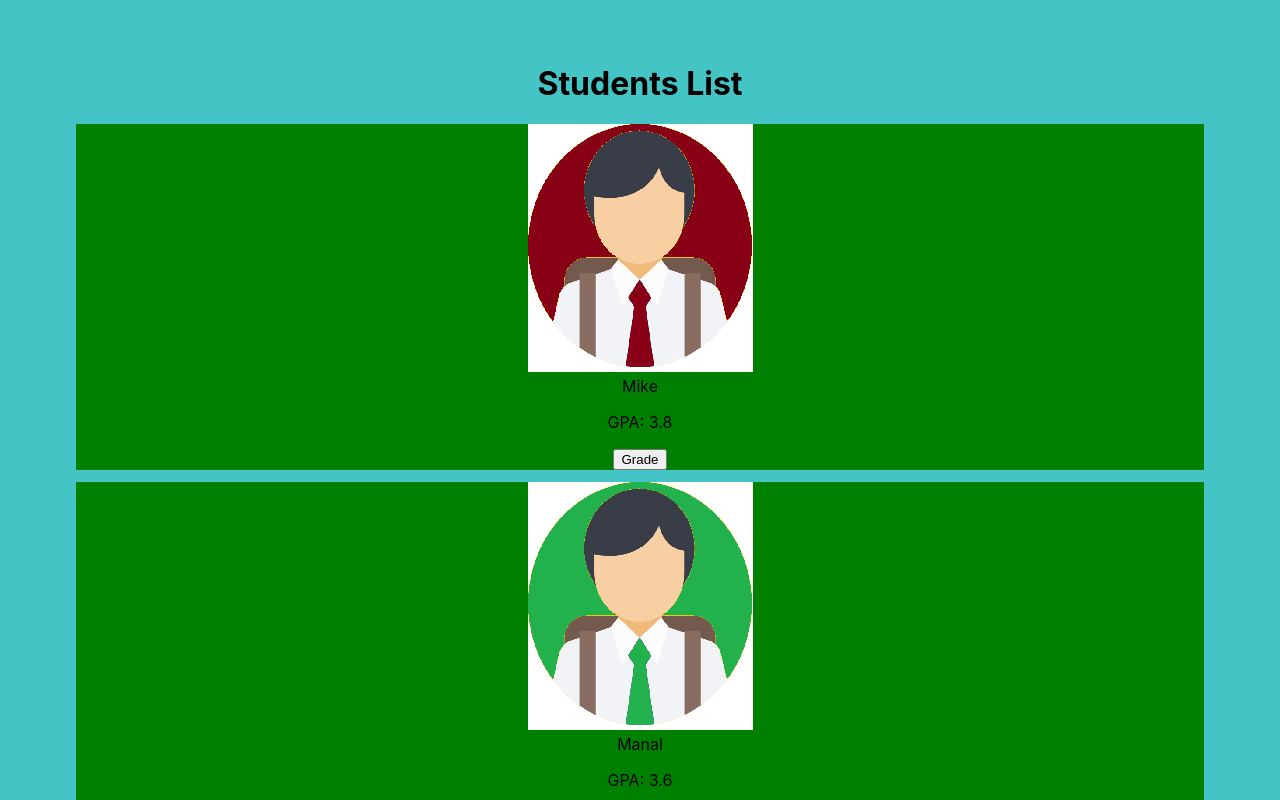
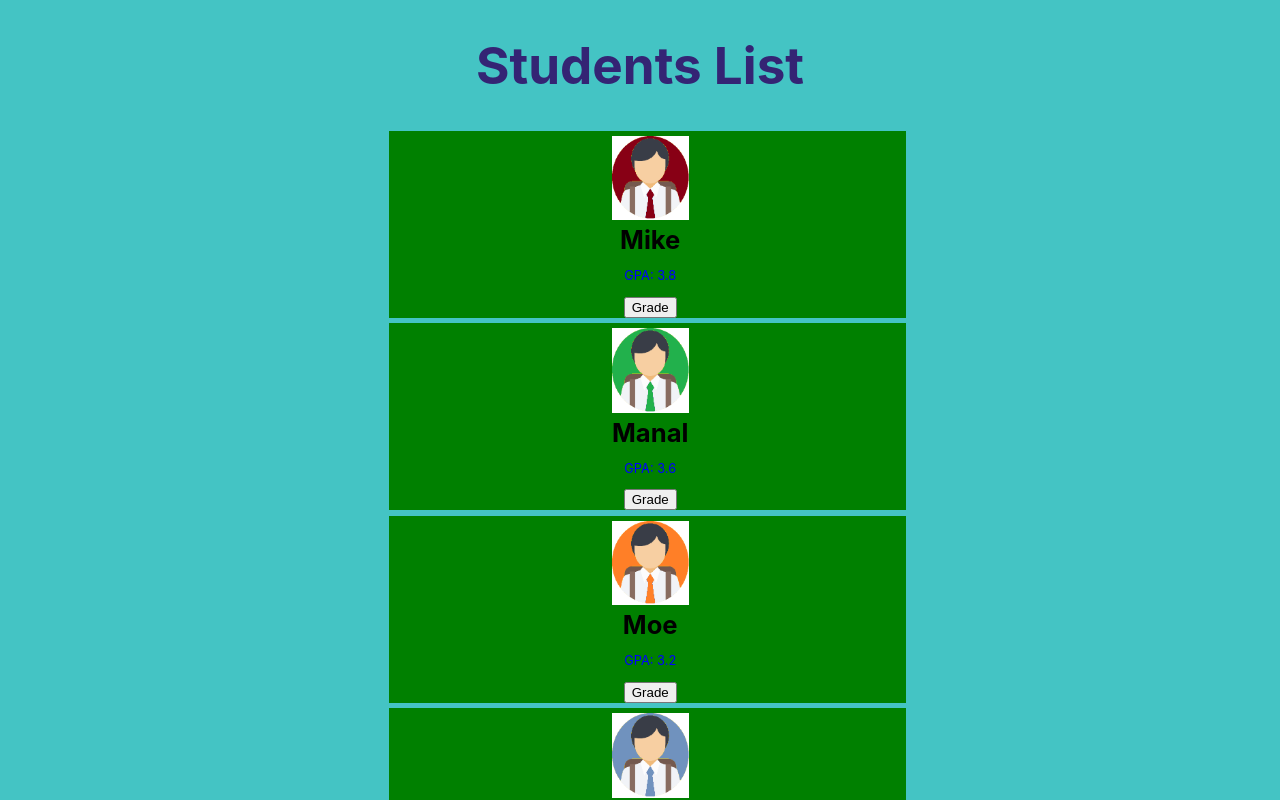
Before and after one commit to berton-quon/midtermproject, a React (Create React App) app: page / in a window 1280 px wide. Shown: the top 800 px of the page. Built offline with nearby package versions, Linux system fonts and the light colour scheme.

Commit message:
Update CSS

```diff
--- a/src/Components/Cards.js
+++ b/src/Components/Cards.js
@@ -12,19 +12,17 @@ export default function Cards({student}) {
   }
   const images = importAll(require.context('./Images', false, /\.(png|jpeg|svg)$/));
 
-  let studentImage = student.image;
-
     return (
       <div class="card">
 
         <Card>
-          <Card.Img variant="top" src={images[studentImage]}/>
+          <Card.Img src={images[student.image]} class='cardImage'/>
           <Card.Body>
-            <Card.Title>{student.name}</Card.Title>
-            <Card.Text>
+            <Card.Title class='cardTitle'>{student.name}</Card.Title>
+            <Card.Text class='cardGPA'>
               GPA: {student.gpa}
             </Card.Text>
-            <Button variant="primary">Grade</Button>
+            <Button>Grade</Button>
           </Card.Body>
         </Card>
     </div>
--- a/src/index.css
+++ b/src/index.css
@@ -6,16 +6,32 @@ body {
   -webkit-font-smoothing: antialiased;
   -moz-osx-font-smoothing: grayscale;
   background-color: rgb(68, 196, 196);
-align-items: center;
-margin: 5%;
+margin-left: 30%;
+margin-right: 30%;
 }
 
 code {
   font-family: source-code-pro, Menlo, Monaco, Consolas, 'Courier New',
     monospace;
 }
+h1{
+  color:rgb(52, 36, 116);
+  font-size: 4vw;
+}
 .card{
   background-color: green;
   margin: 1%;
-
+  width: 100%;
 }
+.cardTitle{
+  font-weight: bold;
+  font-size: 2vw;
+}
+.cardGPA{
+  color: blue;
+  font-size: 1vw;
+}
+.cardImage{
+  padding-top: 1%;
+  width: 15%;
+}
```
